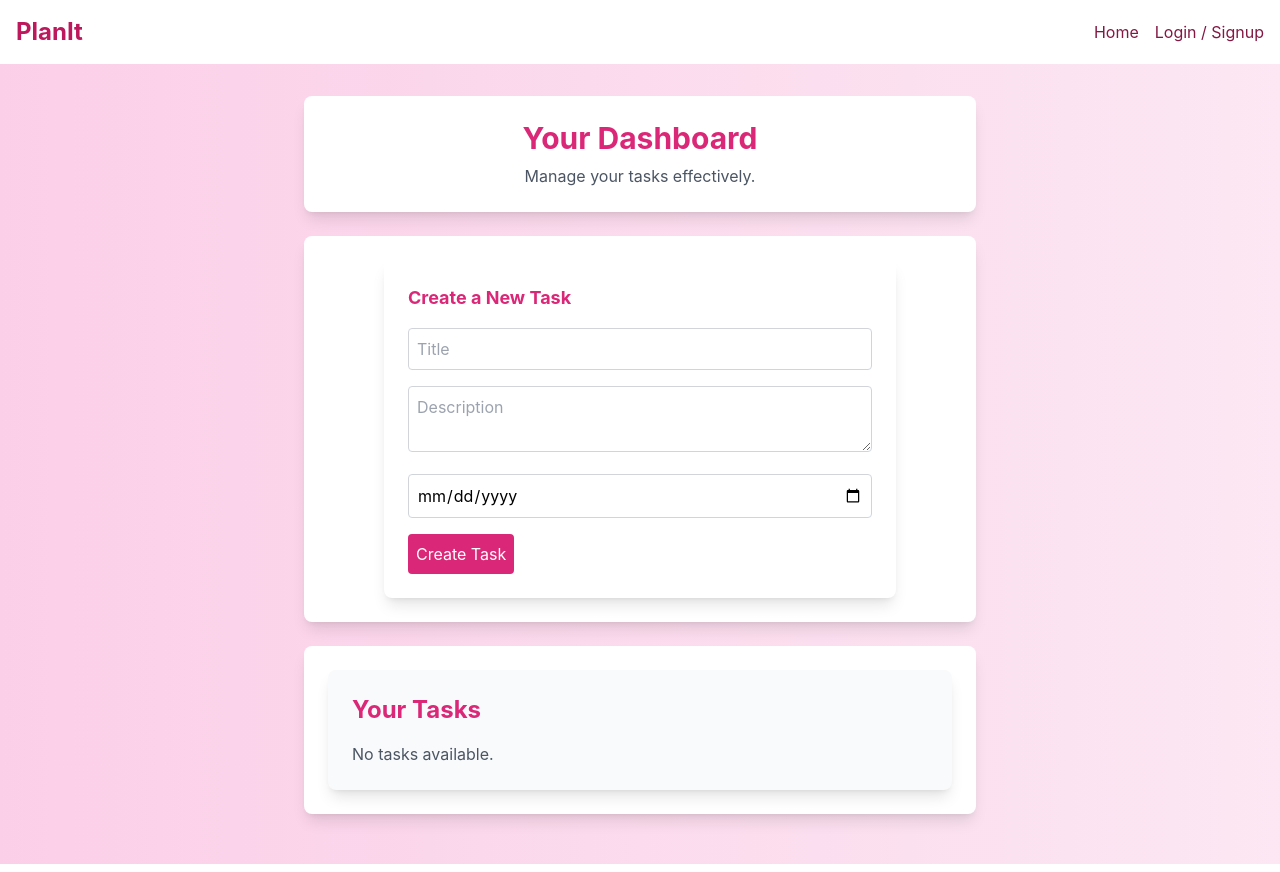
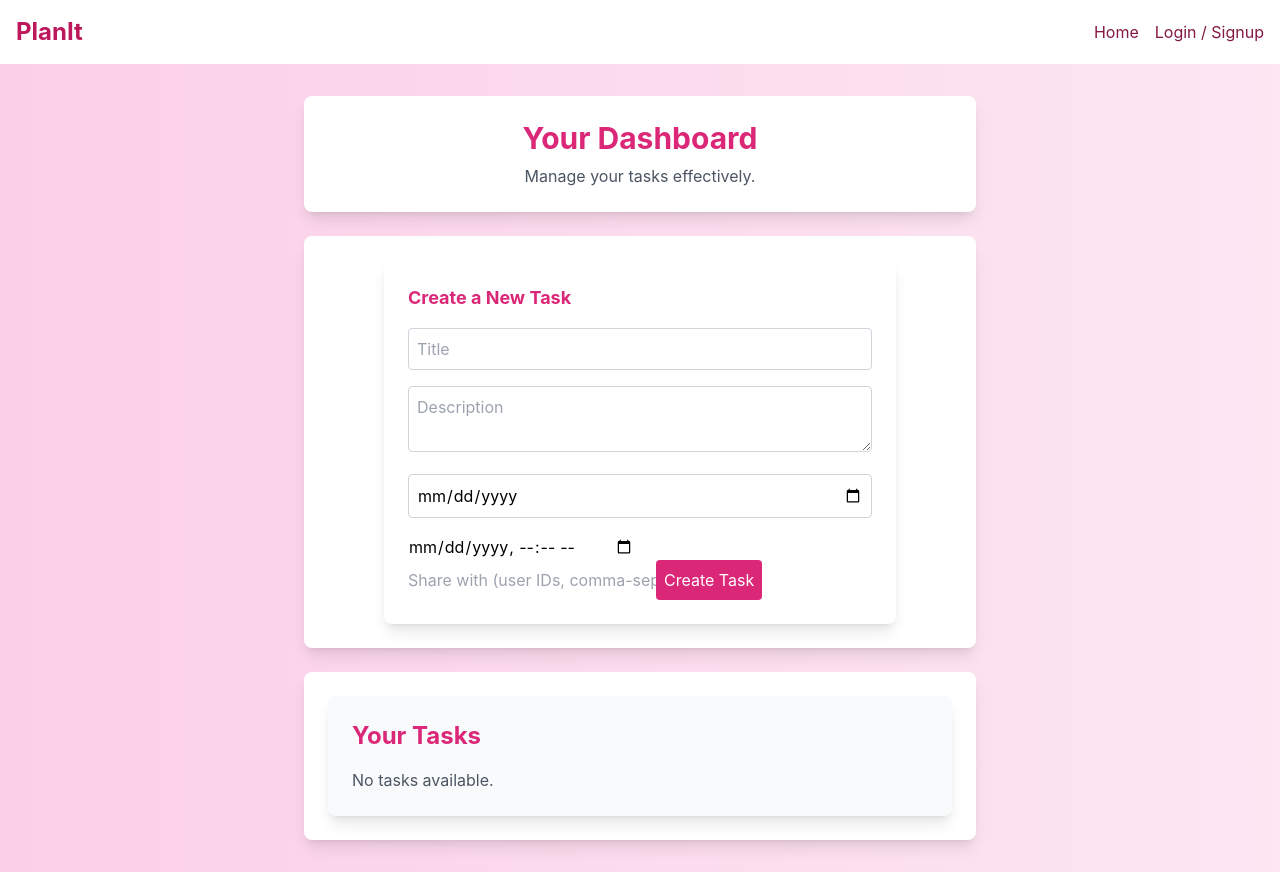
Before and after one commit to millyanne93/PlanIt, a React (Create React App) app in the folder frontend/: page /dashboard in a window 1280 px wide. Built offline with nearby package versions, Linux system fonts and the light colour scheme.

Commit message:
Add rminder on the frontend.

```diff
--- a/frontend/src/components/TaskForm.js
+++ b/frontend/src/components/TaskForm.js
@@ -7,6 +7,8 @@ const TaskForm = () => {
     const [title, setTitle] = useState('');
     const [description, setDescription] = useState('');
     const [dueDate, setDueDate] = useState('');
+    const [reminder, setReminder] = useState('');
+    const [sharedWith, setSharedWith] = useState(''); // New field for sharing
     const [error, setError] = useState('');
 
     const handleSubmit = async (event) => {
@@ -22,7 +24,9 @@ const TaskForm = () => {
         const formData = {
             title: title,
             description: description,
-            due_date: formattedDueDate
+            due_date: new Date(dueDate).toISOString().split('T')[0],
+            reminder,
+            shared_with: sharedWith.split(',').map(id => id.trim())  // Convert comma-separated list to array
         };
 
         console.log('Form Data being sent to the API:', formData);
@@ -37,6 +41,8 @@ const TaskForm = () => {
                 setTitle('');
                 setDescription('');
                 setDueDate('');
+                setReminder('');
+                setSharedWith('');
                 setError('');
             } else {
                 setError(`Failed to create task. Server response: ${response.message || 'Unknown error'}`);
@@ -72,6 +78,21 @@ const TaskForm = () => {
                 required
                 className="w-full p-2 mb-4 border border-gray-300 rounded"
             />
+            <input
+                type="datetime-local"
+                placeholder="Reminder"
+                value={reminder}
+                onChange={(e) => setReminder(e.target.value)}
+                className="form-input"
+            />
+            <input
+                type="text"
+                placeholder="Share with (user IDs, comma-separated)"
+                value={sharedWith}
+                onChange={(e) => setSharedWith(e.target.value)}
+                className="form-input"
+            />
+
             <button type="submit" className="bg-pink-600 text-white p-2 rounded">Create Task</button>
         </form>
     );
```
